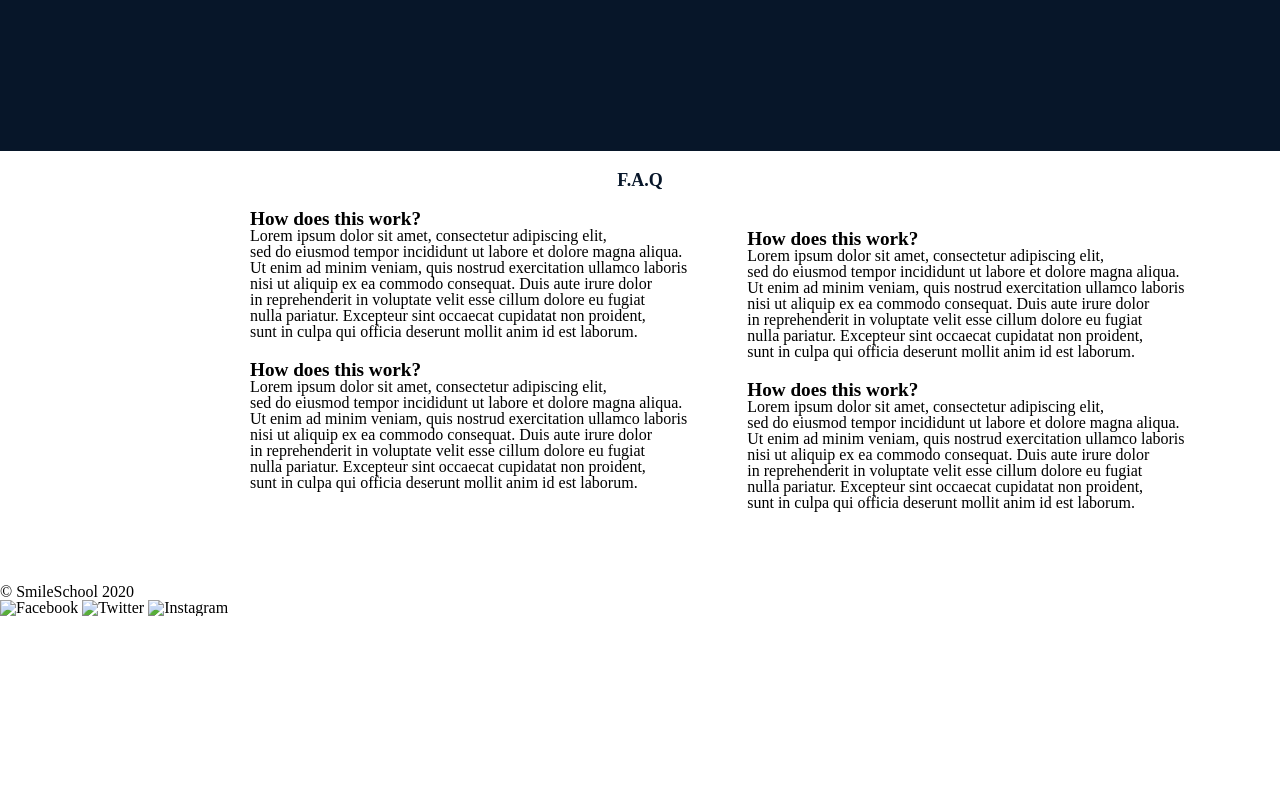
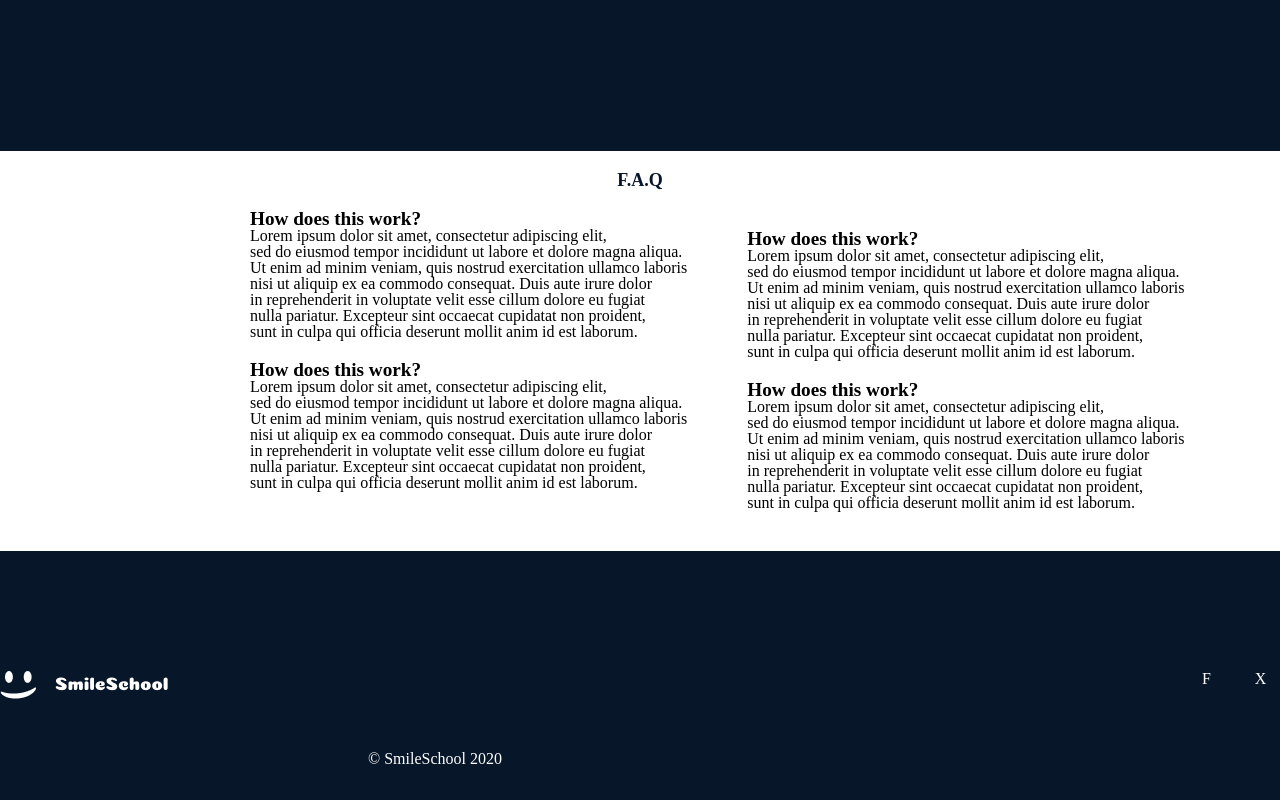
Before and after one commit to Jonah-Okiru/alx_html_css, a plain HTML site: page css_advanced/index.html in a window 1280 px wide. Shown: the part 2452-3252 px from the top of the page. Before the commit the page ends 3068 px from the top, so only its background shows below. Drawn offline with Linux system fonts and the light colour scheme.

Commit message:
Footer section

```diff
--- a/css_advanced/index.html
+++ b/css_advanced/index.html
@@ -230,17 +230,23 @@
                 </div>
          </main>
          <footer>
-            <section>
-                <div>
-                    <img src="logo.png" alt="logo">
+            <section class="footer">
+                <div class="logo">
+                    <div class="logo-footer">
+                        <img src="logo.png" alt="logo">
+                    </div>
                 </div>
-                <div>
-                    <p>&copy; SmileSchool 2020</p>
+                <div class="copy">
+                    <div class="copyright">
+                        <p>&copy; SmileSchool 2020</p>
+                    </div>
                 </div>
-                <div>
-                    <img src="#" alt="Facebook">
-                    <img src="#" alt="Twitter">
-                    <img src="#" alt="Instagram">
+                <div class="social">
+                    <div class="social-media">
+                        <a href="#">F</a>
+                        <a href="#">X</a>
+                        <a href="#">IG</a>
+                    </div>
                 </div>
             </section>
          </footer>
--- a/css_advanced/styles.css
+++ b/css_advanced/styles.css
@@ -329,3 +329,40 @@ nav a{
     font-weight: bolder;
     padding-top: 20px;
 }
+/*Footer styling*/
+.footer{
+    background-color: #071629;
+    color: #FFFFFF;
+    display: flex;
+    flex-direction: row;
+    width: 1440px;
+    height: 249px;
+}
+.social-media a{
+    text-decoration: none;
+    color: #FFFFFF;
+    word-spacing: 20px;
+}
+.social-media{
+    word-spacing: 40px;
+}
+.logo-footer{
+    text-align: start;
+
+}
+.copyright{
+    text-align: center;
+    padding-top: 200px;
+    padding-right: 700px
+}
+.logo{
+    padding-top: 120px;
+}
+.social{
+    padding-top: 120px;
+
+}
+.copy{
+    padding-left: 200px;
+    text-align: center;
+}
```
Also changed, not shown: css_advanced/f.png (added), css_advanced/i.png (added), css_advanced/x.png (added).
